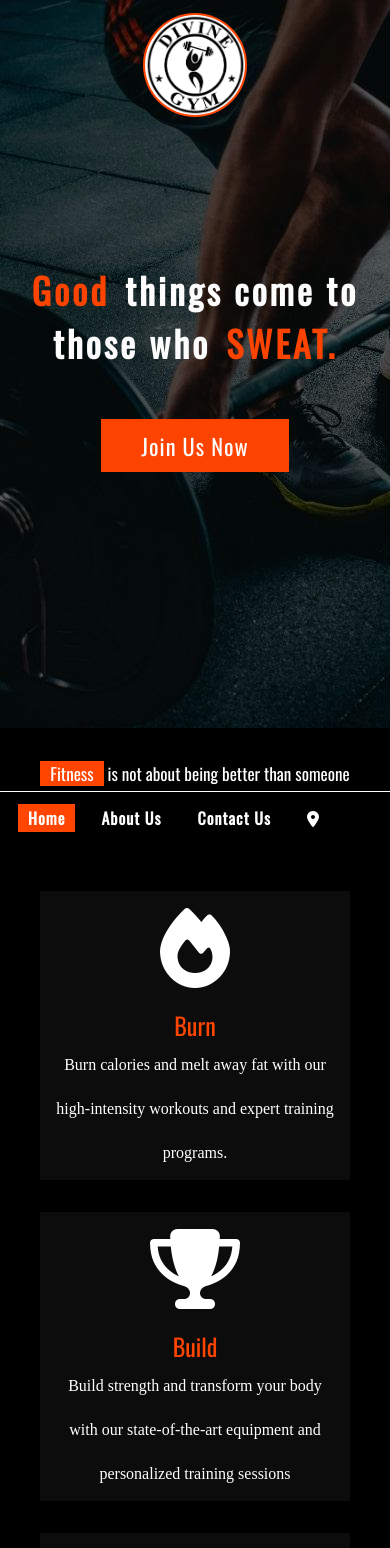
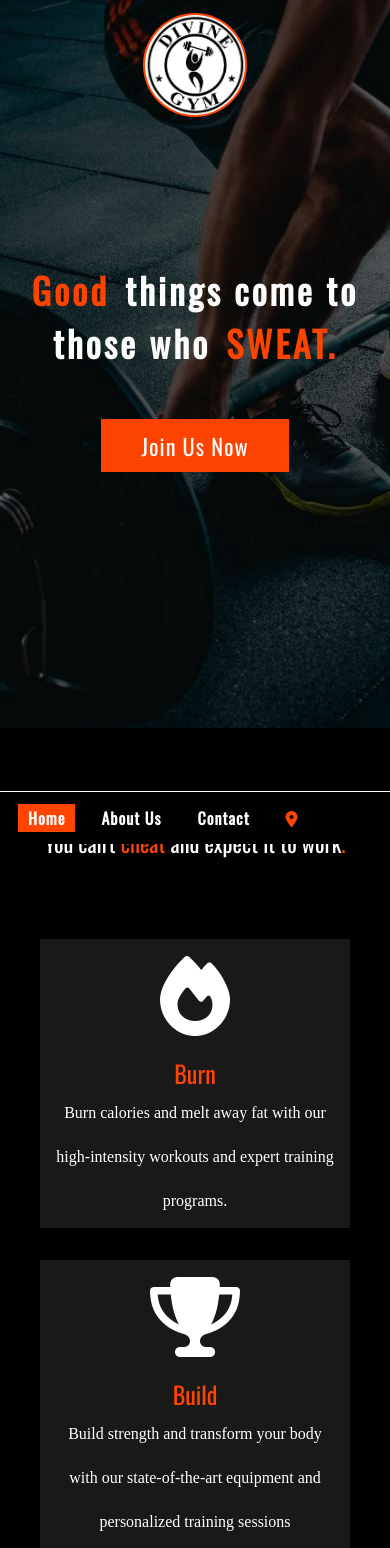
Before and after one commit to ankitsingh2105/GYM-website, a React (Vite) app: page / in a window 390 px wide. Shown: the top 1548 px of the page. Built offline with nearby package versions, Linux system fonts and the light colour scheme.

Commit message:
reduced image size

```diff
--- a/src/App.jsx
+++ b/src/App.jsx
@@ -9,12 +9,12 @@ import Ankit from "./Components/Contact/Ankit"
 export default function App() {
   return (
     <>
-      <Navbar/>
+      <Navbar id="home"/>
       <Home/>
-      <About/>
+      <About id="about"/>
       <Trainers/>
       <Calculator/>
-      <Contact/>
+      <Contact id="contact" />
       <Ankit/>
     </>
   )
--- a/src/Components/About/About.css
+++ b/src/Components/About/About.css
@@ -1,5 +1,5 @@
 .About_main {
-    margin: 2rem 1rem;
+    padding: 2rem 1rem;
 }
 
 .About_main_aside aside {
@@ -26,7 +26,7 @@
 
 .card {
     margin: 0px 3rem;
-    background-color: rgb(12, 12, 12);
+    background-color: rgb(26 25 25);
     padding: 5px 12px;
 }
 
@@ -51,7 +51,6 @@
 
     .card {
         margin: 0px 1rem;
-        background-color: rgb(12, 12, 12);
         padding: 5px 12px;
     }
 }
@@ -73,9 +72,6 @@
     }
 }
 @media screen and (max-width: 622px) {
-    .About_main_aside aside {
-        font-size: 1.5rem;
-    }
     .head{
         font-size: 1.5rem;
     }
@@ -92,26 +88,11 @@
 }
 @media screen and (max-width: 523px) {
     .About_main_aside aside {
+        font-size: 1.5rem;
+    }
+}
+@media screen and (max-width: 393px) {
+    .About_main_aside aside {
         font-size: 1.4rem;
     }
 }
-@media screen and (max-width: 501px) {
-    .About_main_aside aside {
-        font-size: 1.3rem;
-    }
-}
-@media screen and (max-width: 421px) {
-    .About_main_aside aside {
-        font-size: 1.2rem;
-    }
-}
-@media screen and (max-width: 396px) {
-    .About_main_aside aside {
-        font-size: 19.1px;
-    }
-}
-@media screen and (max-width: 396px) {
-    .About_main_aside aside {
-        font-size: 17.1px;
-    }
-}
--- a/src/Components/About/About.jsx
+++ b/src/Components/About/About.jsx
@@ -1,17 +1,19 @@
 import React from 'react'
 import "./About.css";
-export default function About() {
+export default function About(props) {
+    const { id } = props;
     return (
-        <main className="About_main">
+        <main id={id} className="About_main">
             <aside className="align2 About_main_aside">
                 <aside>
+                    {/* Fitness is like a relationship. You can't cheat and expect it to work */}
                     <div className="color1">Fitness</div>  &nbsp;
-                    <div>is not about being better than someone</div>
+                    <div>is like a relationship.</div>
                 </aside>
                 <aside>
-                    <div> else, it's about being
-                    </div> &nbsp; <div className="color">better</div>
-                    &nbsp; <div>than you used to be</div> <div className="color">.</div>
+                    <div> You can't
+                    </div> &nbsp; <div className="color">cheat</div>
+                    &nbsp; <div>and expect it to work</div> <div className="color">.</div>
                 </aside>
             </aside>
             <div className='align card_main_div'>
@@ -23,7 +25,7 @@ export default function About() {
                         Burn
                     </div>
                     <div className="text">
-                    Burn calories and melt away fat with our high-intensity workouts and expert training programs.
+                        Burn calories and melt away fat with our high-intensity workouts and expert training programs.
                     </div>
                 </div>
                 <div className="card align2">
@@ -34,7 +36,7 @@ export default function About() {
                         Build
                     </div>
                     <div className="text">
-                    Build strength and transform your body with our state-of-the-art equipment and personalized training sessions
+                        Build strength and transform your body with our state-of-the-art equipment and personalized training sessions
                     </div>
                 </div>
                 <div className="card align2">
@@ -45,7 +47,7 @@ export default function About() {
                         Balance
                     </div>
                     <div className="text">
-                    Improve your balance, stability, and coordination with our range of functional training exercises and specialized classes
+                        Improve your balance, stability, and coordination with our range of functional training exercises and specialized classes
                     </div>
                 </div>
             </div>
--- a/src/Components/Contact/Contact.jsx
+++ b/src/Components/Contact/Contact.jsx
@@ -1,6 +1,6 @@
 import React from 'react'
 import "./Contact.css"
-export default function Contact() {
+export default function Contact(props) {
     const SendtoWhatspp = () => {
         let naam = document.getElementById("newid1").value;
         let email = document.getElementById('newid2').value;
@@ -9,7 +9,7 @@ export default function Contact() {
         window.open(Message, '_blank').focus();
     }
     return (
-        <main className="Contact_main">
+        <main id={props.id} className="Contact_main">
             <div className="Contact_main_div">
                 <h1 className='Contact_Head align'>
                     <div className="color2">Contact</div>
--- a/src/Components/Navbar/Navbar.css
+++ b/src/Components/Navbar/Navbar.css
@@ -29,6 +29,10 @@ body {
     align-items: center;
 }
 
+.Nav_list a :last-child{
+    color: var(--main-color);
+}
+
 .Navbar_main_div img {
     margin-left: 20px;
     height: 100px;
@@ -44,6 +48,7 @@ body {
     font-size: 20px;
     padding: 2px 10px;
     font-weight: bolder;
+    user-select: none;
 }
 
 .Nav_list:hover {
--- a/src/Components/Navbar/Navbar.jsx
+++ b/src/Components/Navbar/Navbar.jsx
@@ -1,17 +1,21 @@
 import React from 'react'
 import Logo from "./divinelogo.jpg";
 import "./Navbar.css"
-export default function Navbar() {
+export default function Navbar(props) {
+  const scroll = (id) => {
+    const element = document.getElementById(id);
+    element.scrollIntoView({ behavior: "smooth" });
+  }
   return (
     <>
-    <main className='Navbar_main'>
+    <main id={props.id} className='Navbar_main'>
         <div className="Navbar_main_div">
             <img src={Logo} alt="" />
             <ul className="Nav_UList">
-                <li className="Nav_list one">Home</li>
-                <li className="Nav_list">About Us</li>
-                <li className="Nav_list">Contact Us</li>
-                <li className="Nav_list"><i class="fa-solid fa-location-dot"></i></li>
+                <li className="Nav_list one"><a onClick={() => scroll('home')}>Home</a></li>
+                <li className="Nav_list"><a onClick={() => scroll('about')}>About Us</a></li>
+                <li className="Nav_list"><a onClick={() => scroll('contact')}>Contact</a></li>
+                <li className="Nav_list"> <a href="https://maps.app.goo.gl/4tVQ9gqLm7VymsoD6" target="_blank" rel="noopener noreferrer"><i class="fa-solid fa-location-dot"></i></a></li>
             </ul>
         </div>
     </main>
```
